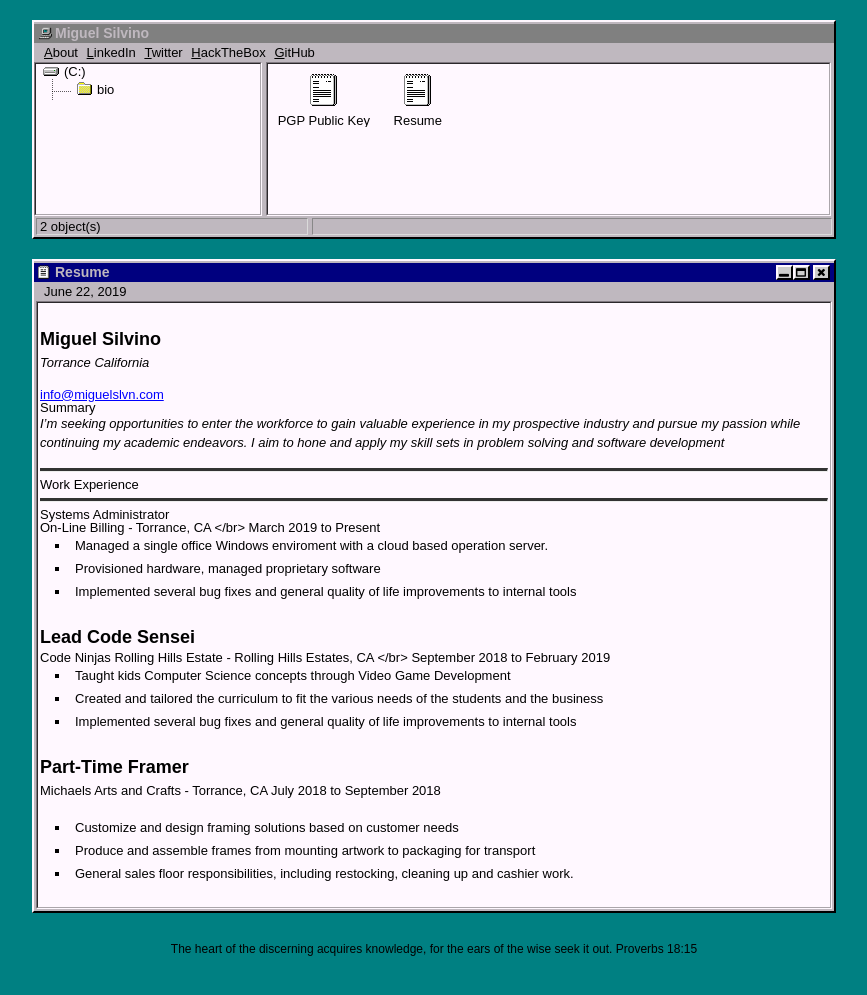
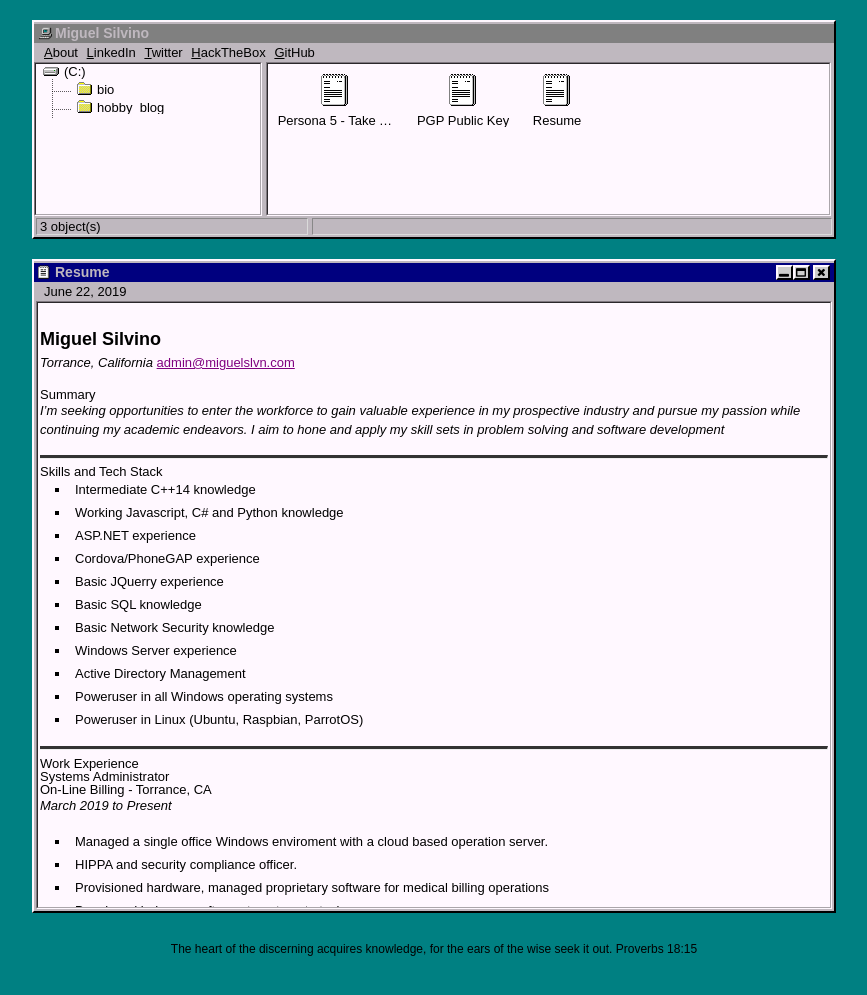
Before and after one commit to Globalnet626/globalnet626.github.io, a Jekyll site: the page built from _posts/2019-06-22-Resume.md, in a window 1280 px wide. Shown: the top 995 px of the page, without its empty margins (206-1073 px from the left). Built offline with Jekyll 4.4.1, drawn with Linux system fonts in a browser that asks for light colours.

Commit message:
Update plus blog post

```diff
--- a/_data/tags.yml
+++ b/_data/tags.yml
@@ -1,8 +1,11 @@
 bio:
   name: bio
 
-blog:
-  name: blog
+technical_blog:
+  name: Technical Blog
+
+hobby_blog:
+  name: Hobby Blog
 
 projects:
   name: projects
--- a/_posts/2019-06-22-Resume.md
+++ b/_posts/2019-06-22-Resume.md
@@ -5,33 +5,51 @@
 ---
 
 ## Miguel Silvino
-*Torrance California*
-### [info@miguelslvn.com](mailto:info@miguelslvn.com)
+*Torrance, California*
+[admin@miguelslvn.com](mailto:admin@miguelslvn.com)
 
 ### Summary
 *I'm seeking opportunities to enter the workforce to gain valuable experience in my prospective industry and pursue my passion while continuing my academic endeavors.  I aim to hone and apply my skill sets in problem solving and software development*
 
+------
+
+### Skills and Tech Stack
+* Intermediate C++14 knowledge
+* Working Javascript, C# and Python knowledge
+* ASP.NET experience
+* Cordova/PhoneGAP experience
+* Basic JQuerry experience
+* Basic SQL knowledge
+* Basic Network Security knowledge
+* Windows Server experience
+* Active Directory Management
+* Poweruser in all Windows operating systems
+* Poweruser in Linux (Ubuntu, Raspbian, ParrotOS)
+
+
 ----------
 ### Work Experience
-----------
-### Systems Administrator
-<h6> On-Line Billing - Torrance, CA </br>
-<i>March 2019 to Present</i></h6>
+
+#### Systems Administrator
+###### On-Line Billing - Torrance, CA
+*March 2019 to Present*
 
 * Managed a single office Windows enviroment with a cloud based operation server.
-* Provisioned hardware, managed proprietary software
-* Implemented several bug fixes and general quality of life improvements to internal tools
+* HIPPA and security compliance officer.
+* Provisioned hardware, managed proprietary software for medical billing operations
+* Developed in-house software to automate tasks.
+* Implemented several bug fixes and general quality of life improvements to internal tools.
 
-## Lead Code Sensei
-<h6> Code Ninjas Rolling Hills Estate - Rolling Hills Estates, CA </br>
-<i>September 2018 to February 2019</i></h6>
+#### Lead Code Sensei
+###### Code Ninjas Rolling Hills Estate - Rolling Hills Estates, CA
+*September 2018 to February 2019*
 
 * Taught kids Computer Science concepts through Video Game Development
 * Created and tailored the curriculum to fit the various needs of
 the students and the business
 * Implemented several bug fixes and general quality of life improvements to internal tools
 
-## Part-Time Framer
+#### Part-Time Framer
 Michaels Arts and Crafts - Torrance, CA
 July 2018 to September 2018
 
@@ -39,51 +57,61 @@
 * Produce and assemble frames from mounting artwork to packaging for transport
 * General sales floor responsibilities, including restocking, cleaning up and cashier work.
 
-## Sales Associate and Custom Framer
-<h6> Aaron Brothers Arts and Framing - Torrance, CA</br>
-<i>October 2017 to July 2018</i></h6>
+#### Sales Associate and Custom Framer
+###### Aaron Brothers Arts and Framing - Torrance, CA
+*October 2017 to July 2018*
 
 * Customize framing solutions
 * Produce and assemble frames from mounting artwork to packaging for transport
 * General sales floor responsibilities, including restocking, cleaning up and cashier work.
 
-## Sales Associate
-<h6> Sears Holding Corporation - Torrance, CA</br>
-<i>September 2016 to March 2018</i></h6>
+#### Sales Associate
+###### Sears Holding Corporation - Torrance, CA
+*September 2016 to March 2018*
 
 * Serving customers to meet satisfaction and drive sales
 * General sales floor responsibilities, including restocking, cleaning up and cashier work.
 * Drove credit card applications and other promotions
 
-## Part-Time Framer
-<h6>Federal Work Study Program - El Camino College- Torrance, CA</br>
-<i>March 2015 to June 2015 and  March 2016 to June 2016</i></h6>
+#### Part-Time Framer
+######Federal Work Study Program - El Camino College- Torrance, CA
+*March 2015 to June 2015 and  March 2016 to June 2016*
 
 * Technical support resource for Math students.
 * Answered general inquiries regarding the school.
 * Closing up routine, keeping all items and maintaining the laboratory in good working order
 
 ---
-## Certifications
-## Microsoft Virtual Academy - C# Fundementals
-November 2016 to Present
+#### Technical Certifications
+
+**Certificate of Competency in Game Design**
+**Certificate of Competency in Advanced Video Game Design**
+**Certificate of Competency in Computer Technician**
+*Southern California Regional Occupational Center - Torrance, CA*
+September 2012 to July 2014
+
+**C# Fundementals**
+*Microsoft Virtual Academy*
+November 2016
+
+**SIGGRAPH Pioneer Mentorship Program**
+*Anahiem Convention Center - SIGGRAPH Conference*
+July 2013
 
 -----
 
 #### Education
 
-|Associate in Computer Science
-:----
-|*El Camino College - Torrance, CA*
-|August 2012 to February 2020
-|**Technical Certificates**
-| Certificate of Competency in <ul><li>Game Design</li><li>Advanced Video Game Design </li><li>Computer Technician</li></ul>
-|*Southern California Regional Occupational Center - Torrance, CA*
-|September 2012 to July 2014
-|**High School Diploma**
-|*Torrance High - Torrance, CA*
-|September 2010 to July 2014
-----
-#### Skills
-* Microsoft Windows
-*
+Associate in Computer Science
+*El Camino College - Torrance, CA*
+August 2012 to February 2020
+
+**High School Diploma**
+
+*Torrance High - Torrance, CA*
+
+September 2010 to July 2014
+
+---
+
+*He who conquers the past, commands the future and he who commands the past, conquers the future.*
--- /dev/null
+++ b/_posts/2019-06-23-persona01.md
@@ -0,0 +1,42 @@
+---
+layout: default
+title: "Persona 5 - Take Your Heart Away"
+tags: hobby_blog
+---
+
+### Persona 5 - Take Your Heart Away -  1/?
+
+It's almost scary how amazing this game is. Persona 5 really did steal my heart away, coming from someone who actively avoided the series due to terrible experiences with Shin Megami Tensei on the PS2. (I forgot which one, I was like 8 or something). But basically when Masahiro Sakurai confessed his love for this game after the Joker reveal for Super Smash Bros Ultimate, I just had to try it out.
+
+[![](http://img.youtube.com/vi/67xaZRZZ568/0.jpg)](http://www.youtube.com/watch?v=67xaZRZZ568 "")
+*Link to the reveal trailer in question*
+
+
+One issue. I do not have a Playstation 4 or (working) Playstation 3. It also seems that Atlus is deciding to **NOT** capitalize on the massive marketing allowance Super Smash Bros generates with a Persona 5 port. (Persona Warriors doesn't count, don't kid yourself). The only resolve is to basically emulate it.
+
+
+It's interesting to see emulation in general and how it progresses...(Also heads up, this is all speculatory except when it's actual facts. *Trust, but verify yo*) Playstation emulation has been kind of weird, simply because of the different CPU architectures that the systems end up using per generation. Compare this with Nintendo systems which only the very recent Nintendo Switch moved from the PowerPC architectures This results in a weird scenario where Playstation 3 Emulation is much faster and much more efficient than Playstation 2 Emulation. I have a few theories like perhaps the PS3's cell processor and it's reliance of multi-threading for it's games scales well with the new era of computers compared to the PS2's Emotion Engine single-threaded processor.
+
+
+Also the Cell processor itself has been used in more than just a Playstation 3, IBM Supercomputers and Blade servers have used the Sony, IBM and Toshiba co-developed processor. There was also a Linux distro - YellowDog - that was built for Cell, specifically the PS3 even, back when the PS3 featured Linux support. The Playstation 2's Emotion Engine was only used in the Playstation 2, that weird Playstation 2 TV box and the first-generation, 599 USD Playstation 3.(Was later removed to slash prices on the PS3 much to many people's dismay)
+
+
+Another reason is that perhaps the main emulator for the PS2 - PCSX2 is simply moving a lot slower than the RPCS3 crew and wait this isn't a blog about Playstation Emulators, it's about **Persona 5.**
+
+Anyway RPCS3 is the leading emulator for PS3 and has even been a source of contention from Atlus themselves. RPCS3 has been a great way to play Persona 5 for a while now and that's where I start. Setting up the emulator was pretty simple and dumping a copy of Persona 5 was something I did not do - I asked a friend of mine to dump his copy for me.(;) *Release it on Nintendo Switch or PC Natively and you will deffo have a day 1 preorder from me, Atlus*)
+![](https://i.imgur.com/I5OF90V.png)
+*RPCS3 settings I used*
+
+The game basically runs at 60 FPS for the most part, except in particularly crowded places, it drops to 30 FPS (By the way, 30FPS is the supported framerate of the PS3 when it come to Persona 5) and I believe this is mostly a bottleneck of my basically stock Ryzen R5 1600. (A new cpu cooler upgrade is in the horizon to get some serious overclocking going on.) and the strict rendering is enabled because of a bug with AMD hardware that causes a annoying line to display diagonally across the screen. The solution is to basically increase internal resolution to past 8K but that destroys my poor and modest RX470 GPU(Also an upgrade is in the horizon. I want to get a hold of a beefier card to do some hash cracking anyway).
+
+
+Speaking of 8K resolution and stuff, if you decide to do this, you're gonna find that the portraits are bugged. In order to fix this, you are going to have to install some mods and a modloader for Persona 5.
+
+[![](http://img.youtube.com/vi/7wo6PoDLGr4/0.jpg)](http://youtube.com/watch?v=7wo6PoDLGr4 "")
+*Here's a succinct and simple tutorial*
+
+
+That said, these techinical issues does not distract from the fact that this game is insanely good. I'm currently on the fourth "dungeon" and I'll talk about the game and the gameplay more in detail on the next post. This was basically an overview of the "technical" challanges I had to go through to get it working in the first place.
+
+
+Till next time.
--- a/_sass/_main.scss
+++ b/_sass/_main.scss
@@ -202,7 +202,7 @@
 	}
 
 	a {
-		color: #0000ff;
+		color: #800080;
 		margin-bottom: 15px;
 	}
 
```
